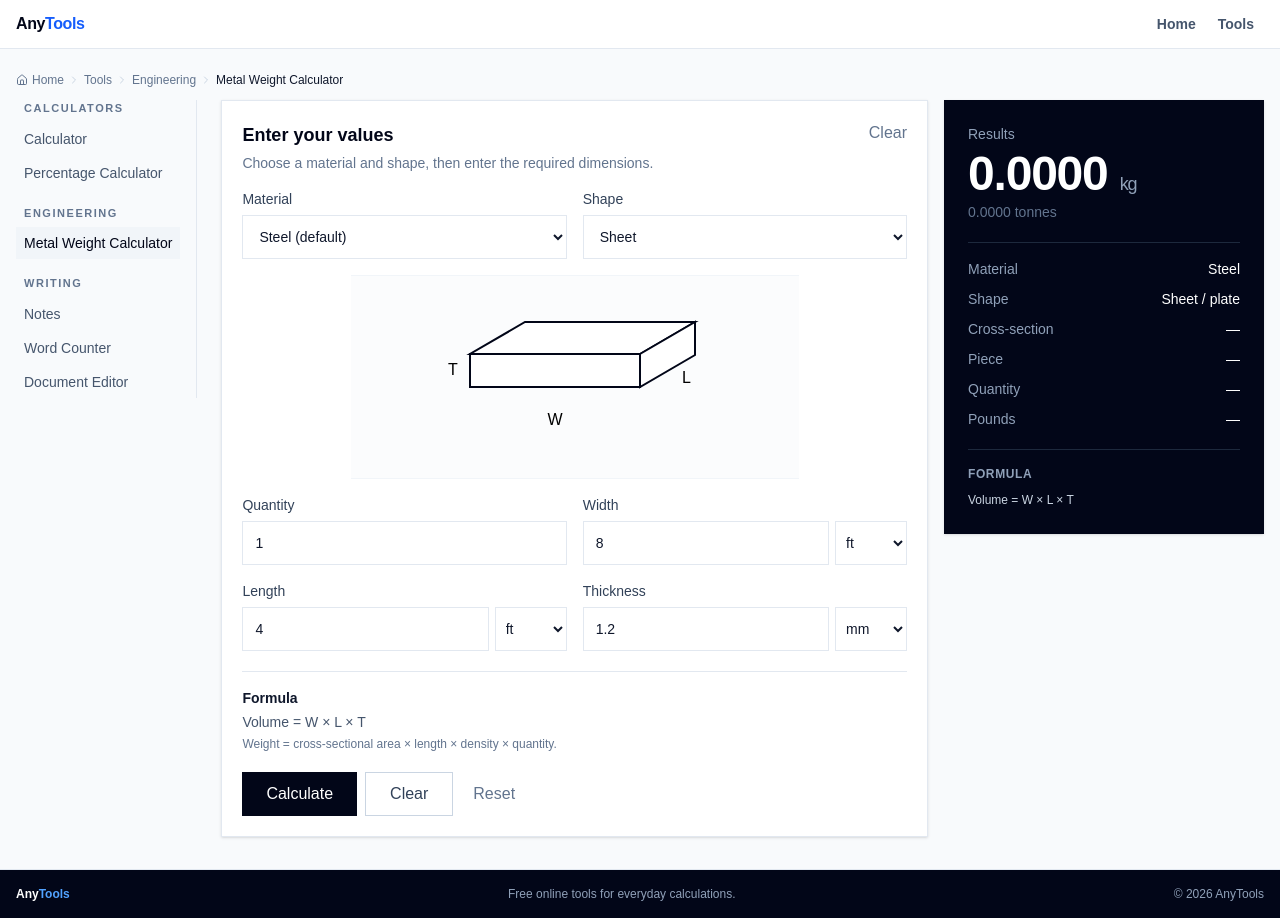
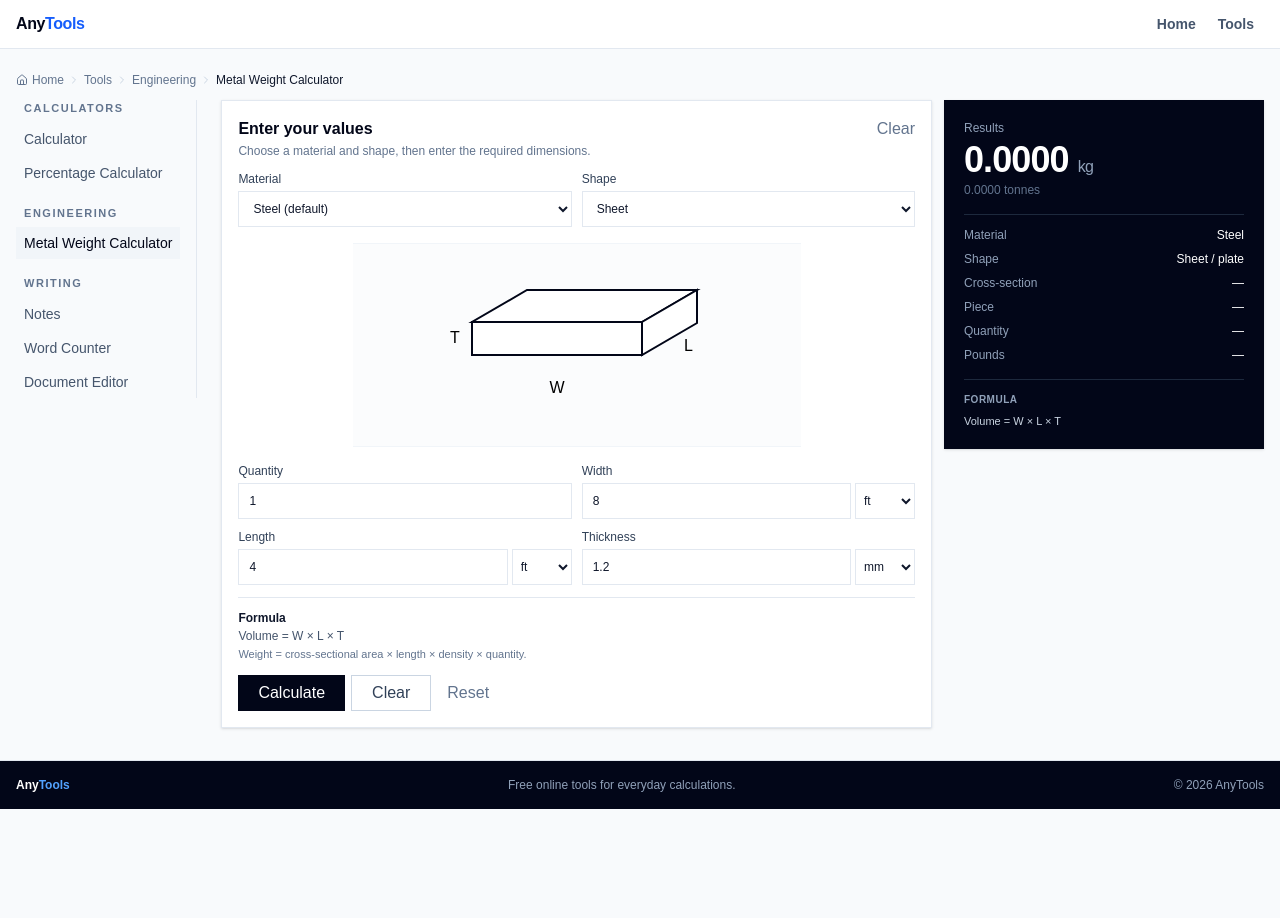
Before and after one commit to farukislamyt/any-tools, a Next.js app: page /tools/metal-weight in a window 1280 px wide. After the commit the page ends 809 px from the top, so only its background shows below. Built offline with nearby package versions, Linux system fonts and the light colour scheme.

Commit message:
Compact metal weight shape dimensions before Document Editor phase 2

```diff
--- a/app/tools/metal-weight/page.tsx
+++ b/app/tools/metal-weight/page.tsx
@@ -53,7 +53,7 @@ const initialDimensions = (): DimensionState => ({
 });
 
 function DimensionInput({ label, state, onChange }: { label: string; state: { value: string; unit: MetalWeightUnit }; onChange: (next: { value: string; unit: MetalWeightUnit }) => void }) {
-  return <label className="text-sm font-medium text-slate-700">{label}<div className="mt-1.5 grid grid-cols-[minmax(0,1fr)_72px] gap-1.5"><input aria-label={label} inputMode="decimal" min="0" value={state.value} onChange={e => onChange({ ...state, value: e.target.value })} className="h-11 w-full min-w-0 border border-slate-200 bg-white px-3 text-slate-900 outline-none transition focus:border-slate-900 focus:ring-2 focus:ring-slate-100" /><select aria-label={`${label} unit`} value={state.unit} onChange={e => onChange({ ...state, unit: e.target.value as MetalWeightUnit })} className="h-11 min-w-0 border border-slate-200 bg-white px-1.5 text-slate-900 outline-none focus:border-slate-900 focus:ring-2 focus:ring-slate-100">{metalWeightUnits.map(unit => <option key={unit.value} value={unit.value}>{unit.label}</option>)}</select></div></label>;
+  return <label className="text-xs font-medium text-slate-700">{label}<div className="mt-1 grid grid-cols-[minmax(0,1fr)_60px] gap-1"><input aria-label={label} inputMode="decimal" min="0" value={state.value} onChange={e => onChange({ ...state, value: e.target.value })} className="h-9 w-full min-w-0 border border-slate-200 bg-white px-2.5 text-sm text-slate-900 outline-none transition focus:border-slate-900 focus:ring-2 focus:ring-slate-100" /><select aria-label={`${label} unit`} value={state.unit} onChange={e => onChange({ ...state, unit: e.target.value as MetalWeightUnit })} className="h-9 min-w-0 border border-slate-200 bg-white px-1 text-sm text-slate-900 outline-none focus:border-slate-900 focus:ring-2 focus:ring-slate-100">{metalWeightUnits.map(unit => <option key={unit.value} value={unit.value}>{unit.label}</option>)}</select></div></label>;
 }
 
 function DiagramFrame({ children, label }: { children: ReactNode; label: string }) { return <div className="mx-auto my-4 flex max-w-md justify-center border-y border-slate-100 bg-slate-50/60 px-4 py-4" aria-label={label}>{children}</div>; }
@@ -145,22 +145,22 @@ export default function MetalWeightPage() {
   const resultPieces = result?.pieces ?? 0;
 
   return <ToolShell title="Metal Weight Calculator" description="Calculate steel and metal weight from custom dimensions, material density and shape-specific formulas." category="Engineering">
-    <div className="grid gap-4 lg:grid-cols-[minmax(0,1fr)_320px]">
-      <section className="border border-slate-200 bg-white p-4 shadow-sm sm:p-5">
-        <div className="mb-4 flex items-start justify-between gap-3"><div><h2 className="text-lg font-semibold text-slate-950">Enter your values</h2><p className="mt-1 text-sm text-slate-500">Choose a material and shape, then enter the required dimensions.</p></div><button type="button" onClick={clear} className="text-sm font-medium text-slate-500 hover:text-slate-950">Clear</button></div>
-        <div className="grid gap-4 sm:grid-cols-2">
-          <label className="text-sm font-medium text-slate-700">Material<select value={material} onChange={e => { setMaterial(e.target.value as Material); setCalculatedResult(null); setError(""); }} className="mt-1.5 h-11 w-full border border-slate-200 bg-white px-3 text-slate-900 outline-none transition focus:border-slate-900 focus:ring-2 focus:ring-slate-100">{Object.entries(materials).map(([name]) => <option key={name} value={name}>{name}{name === "Steel" ? " (default)" : ""}</option>)}</select></label>
-          <label className="text-sm font-medium text-slate-700">Shape<select value={shape} onChange={e => selectShape(e.target.value as MetalWeightShape)} className="mt-1.5 h-11 w-full border border-slate-200 bg-white px-3 text-slate-900 outline-none transition focus:border-slate-900 focus:ring-2 focus:ring-slate-100">{shapeOptions.map(option => <option key={option.value} value={option.value}>{option.label === "Sheet / plate" ? "Sheet" : option.label}</option>)}</select></label>
+    <div className="grid gap-3 lg:grid-cols-[minmax(0,1fr)_320px]">
+      <section className="border border-slate-200 bg-white p-3 shadow-sm sm:p-4">
+        <div className="mb-3 flex items-start justify-between gap-3"><div><h2 className="text-base font-semibold text-slate-950">Enter your values</h2><p className="mt-0.5 text-xs text-slate-500">Choose a material and shape, then enter the required dimensions.</p></div><button type="button" onClick={clear} className="text-xs font-medium text-slate-500 hover:text-slate-950">Clear</button></div>
+        <div className="grid gap-2.5 sm:grid-cols-2">
+          <label className="text-xs font-medium text-slate-700">Material<select value={material} onChange={e => { setMaterial(e.target.value as Material); setCalculatedResult(null); setError(""); }} className="mt-1 h-9 w-full border border-slate-200 bg-white px-2.5 text-sm text-slate-900 outline-none transition focus:border-slate-900 focus:ring-2 focus:ring-slate-100">{Object.entries(materials).map(([name]) => <option key={name} value={name}>{name}{name === "Steel" ? " (default)" : ""}</option>)}</select></label>
+          <label className="text-xs font-medium text-slate-700">Shape<select value={shape} onChange={e => selectShape(e.target.value as MetalWeightShape)} className="mt-1 h-9 w-full border border-slate-200 bg-white px-2.5 text-sm text-slate-900 outline-none transition focus:border-slate-900 focus:ring-2 focus:ring-slate-100">{shapeOptions.map(option => <option key={option.value} value={option.value}>{option.label === "Sheet / plate" ? "Sheet" : option.label}</option>)}</select></label>
         </div>
         <ShapeDiagram shape={shape}/>
-        <div className="grid gap-4 sm:grid-cols-2">
-          <label className="text-sm font-medium text-slate-700">Quantity<input aria-label="Quantity" inputMode="numeric" min="1" step="1" value={customQuantity} onChange={e => { setCustomQuantity(e.target.value); setCalculatedResult(null); setError(""); }} className="mt-1.5 h-11 w-full border border-slate-200 bg-white px-3 text-slate-900 outline-none transition focus:border-slate-900 focus:ring-2 focus:ring-slate-100"/></label>
+        <div className="grid gap-2.5 sm:grid-cols-2">
+          <label className="text-xs font-medium text-slate-700">Quantity<input aria-label="Quantity" inputMode="numeric" min="1" step="1" value={customQuantity} onChange={e => { setCustomQuantity(e.target.value); setCalculatedResult(null); setError(""); }} className="mt-1 h-9 w-full border border-slate-200 bg-white px-2.5 text-sm text-slate-900 outline-none transition focus:border-slate-900 focus:ring-2 focus:ring-slate-100"/></label>
           {definition.fields.map(field => <DimensionInput key={field.key} label={field.label} state={dimensions[field.key]} onChange={next => updateDimension(field.key, next)}/>)}
           {shape !== "plate" && <DimensionInput label="Length" state={customLength} onChange={next => { setCustomLength(next); setCalculatedResult(null); setError(""); }}/>}
         </div>
-        <div className="mt-5 border-t border-slate-200 pt-4"><p className="text-sm font-semibold text-slate-900">Formula</p><p className="mt-1 text-sm text-slate-600">{formulaFor(shape)}</p><p className="mt-1 text-xs text-slate-500">Weight = cross-sectional area × length × density × quantity.</p>{(shape === "equal-angle" || shape === "angle") && <p className="mt-2 text-xs text-slate-500">Theoretical sharp-corner geometry; rolled sections can differ because of fillets and manufacturing tolerances.</p>}{(shape === "channel" || shape === "i-beam" || shape === "h-beam" || shape === "tee" || shape === "z") && <p className="mt-2 text-xs text-slate-500">Custom structural-section geometry is an idealized rectangular model and does not include rolled-profile fillets or slopes.</p>}</div>
-        {error && <p role="alert" className="mt-4 border border-red-200 bg-red-50 px-3 py-2.5 text-sm text-red-700">{error}</p>}
-        <div className="mt-5 flex flex-wrap gap-2"><button type="button" onClick={calculate} className="min-h-11 bg-slate-950 px-6 text-sm font-semibold text-white hover:bg-slate-800">Calculate</button><button type="button" onClick={clear} className="min-h-11 border border-slate-300 bg-white px-6 text-sm font-semibold text-slate-700 hover:bg-slate-50">Clear</button><button type="button" onClick={reset} className="min-h-11 px-3 text-sm font-medium text-slate-500 hover:text-slate-950">Reset</button></div>
+        <div className="mt-3 border-t border-slate-200 pt-3"><p className="text-xs font-semibold text-slate-900">Formula</p><p className="mt-0.5 text-xs text-slate-600">{formulaFor(shape)}</p><p className="mt-0.5 text-[11px] text-slate-500">Weight = cross-sectional area × length × density × quantity.</p>{(shape === "equal-angle" || shape === "angle") && <p className="mt-1.5 text-[11px] text-slate-500">Theoretical sharp-corner geometry; rolled sections can differ because of fillets and manufacturing tolerances.</p>}{(shape === "channel" || shape === "i-beam" || shape === "h-beam" || shape === "tee" || shape === "z") && <p className="mt-1.5 text-[11px] text-slate-500">Custom structural-section geometry is an idealized rectangular model and does not include rolled-profile fillets or slopes.</p>}</div>
+        {error && <p role="alert" className="mt-3 border border-red-200 bg-red-50 px-2.5 py-2 text-xs text-red-700">{error}</p>}
+        <div className="mt-3 flex flex-wrap gap-1.5"><button type="button" onClick={calculate} className="min-h-9 bg-slate-950 px-5 text-xs font-semibold text-white hover:bg-slate-800">Calculate</button><button type="button" onClick={clear} className="min-h-9 border border-slate-300 bg-white px-5 text-xs font-semibold text-slate-700 hover:bg-slate-50">Clear</button><button type="button" onClick={reset} className="min-h-9 px-2.5 text-xs font-medium text-slate-500 hover:text-slate-950">Reset</button></div>
       </section>
       <ResultCard title="Results" totalKg={totalKg} details={[["Material", material],["Shape", definition.label],["Cross-section", valid ? `${area.toFixed(2)} mm²` : "—"],["Piece", valid ? `${resultPieceKg.toFixed(4)} kg` : "—"],["Quantity", valid ? String(resultPieces) : "—"],["Pounds", valid ? `${pounds.toFixed(4)} lb` : "—"]]} formula={formulaFor(shape)}/>
     </div>
@@ -168,5 +168,5 @@ export default function MetalWeightPage() {
 }
 
 function ResultCard({ title, totalKg, details, formula }: { title: string; totalKg: number; details: [string, string][]; formula: string }) {
-  return <aside className="h-fit bg-slate-950 p-5 text-white shadow-sm sm:p-6 lg:sticky lg:top-4"><p className="text-sm text-slate-400">{title}</p><div className="mt-1.5 text-4xl font-bold tracking-tight sm:text-5xl">{totalKg.toFixed(4)} <span className="text-lg font-medium text-slate-400">kg</span></div><p className="mt-1 text-sm text-slate-500">{(totalKg / 1000).toFixed(4)} tonnes</p><div className="mt-5 border-t border-slate-800 pt-4 text-sm">{details.map(([label, value]) => <div key={label} className="mt-2.5 flex justify-between gap-4 first:mt-0"><span className="text-slate-400">{label}</span><span className="max-w-[55%] text-right">{value}</span></div>)}</div><div className="mt-5 border-t border-slate-800 pt-4"><p className="text-xs font-semibold uppercase tracking-wider text-slate-400">Formula</p><p className="mt-2 text-xs leading-5 text-slate-300">{formula}</p></div></aside>;
+  return <aside className="h-fit bg-slate-950 p-4 text-white shadow-sm sm:p-5 lg:sticky lg:top-4"><p className="text-xs text-slate-400">{title}</p><div className="mt-1 text-3xl font-bold tracking-tight sm:text-4xl">{totalKg.toFixed(4)} <span className="text-base font-medium text-slate-400">kg</span></div><p className="mt-0.5 text-xs text-slate-500">{(totalKg / 1000).toFixed(4)} tonnes</p><div className="mt-4 border-t border-slate-800 pt-3 text-xs">{details.map(([label, value]) => <div key={label} className="mt-2 flex justify-between gap-3 first:mt-0"><span className="text-slate-400">{label}</span><span className="max-w-[55%] text-right">{value}</span></div>)}</div><div className="mt-4 border-t border-slate-800 pt-3"><p className="text-[10px] font-semibold uppercase tracking-wider text-slate-400">Formula</p><p className="mt-1.5 text-[11px] leading-4 text-slate-300">{formula}</p></div></aside>;
 }
```
